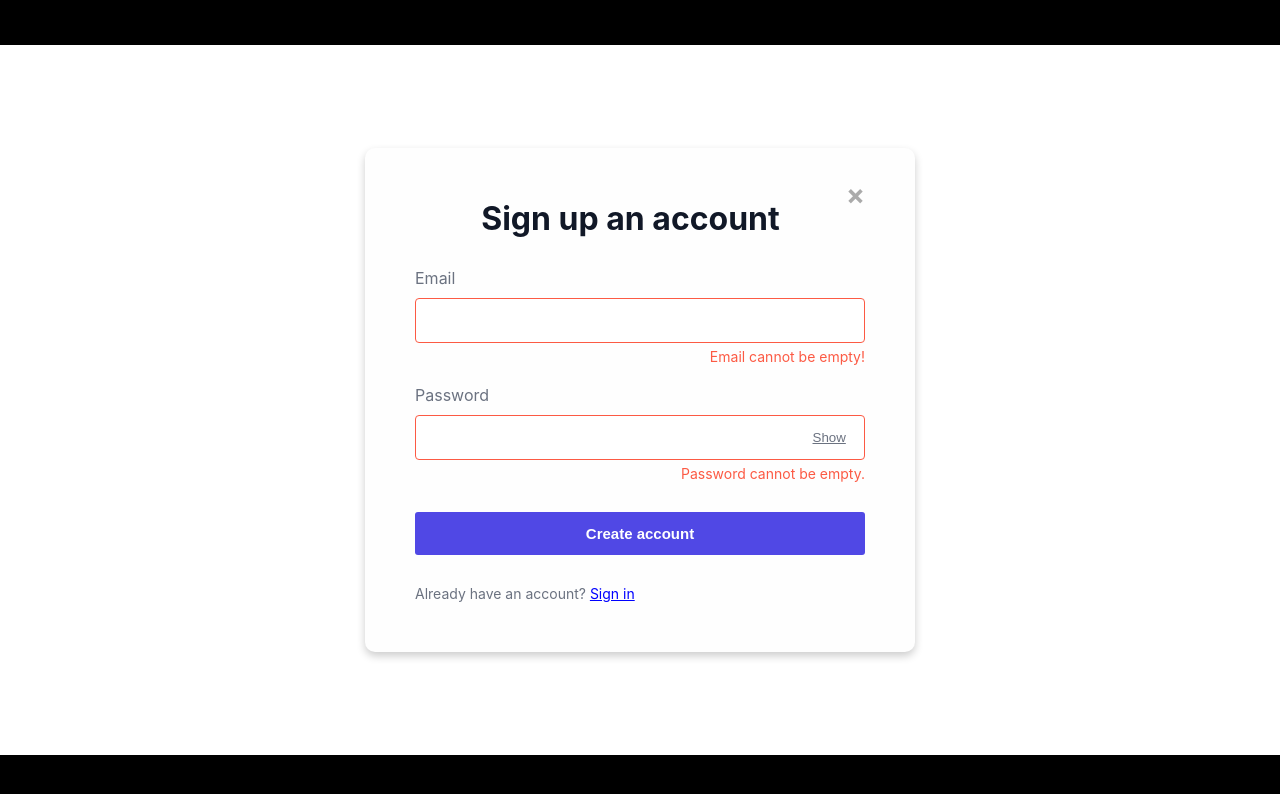
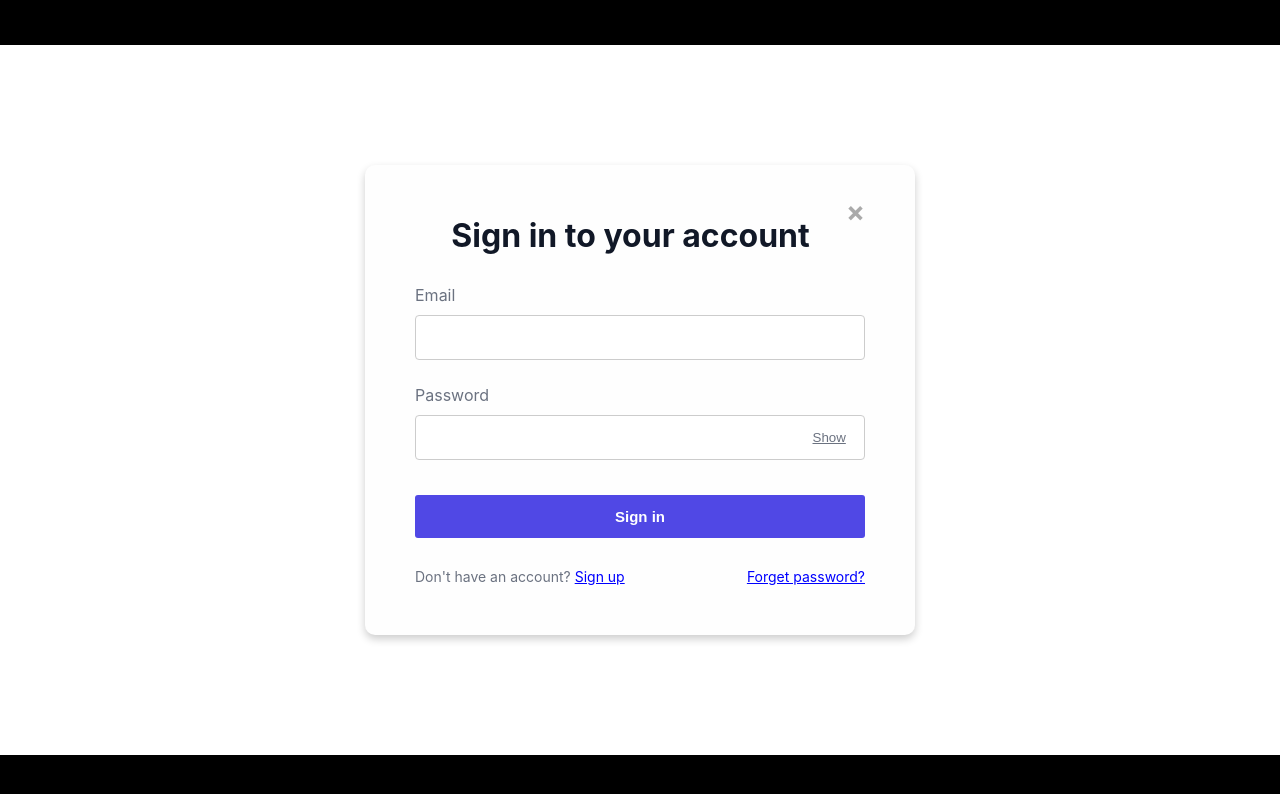
Before and after one commit to full-stack-project-a/project-a, a React (Create React App) app in the folder src/front-end/: page / in a window 1280 px wide. Shown: the top 794 px of the page. Built offline with nearby package versions, Linux system fonts and the light colour scheme.

Commit message:
turn off signin page's validation checking

```diff
--- a/src/front-end/src/components/auth/AuthComponent.js
+++ b/src/front-end/src/components/auth/AuthComponent.js
@@ -4,7 +4,7 @@ import AuthForm from "./utils_components/authForm";
 import AuthBottom from "./utils_components/authBottom";
 import "../../styles/auth/auth.css";
 
-const AuthComponent = ({ children, onClose, currPage = "signup" }) => {
+const AuthComponent = ({ children, onClose, currPage = "signin" }) => {
    return (
       <div className="modal">
          <div className="modal-content">
--- a/src/front-end/src/components/auth/utils_components/authForm.js
+++ b/src/front-end/src/components/auth/utils_components/authForm.js
@@ -31,17 +31,17 @@ const AuthForm = ({ currPage }) => {
 
    // validation check
    useEffect(() => {
-      setEmailError(validateEmail(email));
+      (currPage !== "signin") && setEmailError(validateEmail(email));
    }, [email]);
 
    useEffect(() => {
-      setPasswordError(validatePassword(password));
+      (currPage !== "signin") && setPasswordError(validatePassword(password));
    }, [password]);
 
    // Form submission handler
    const handleSubmit = (event) => {
       event.preventDefault();
-      if (emailError || passwordError) {
+      if (currPage === "Signup" && (emailError || passwordError)) {
          alert("Error in email or password, please try again!");
       } else {
          // handle success
```
